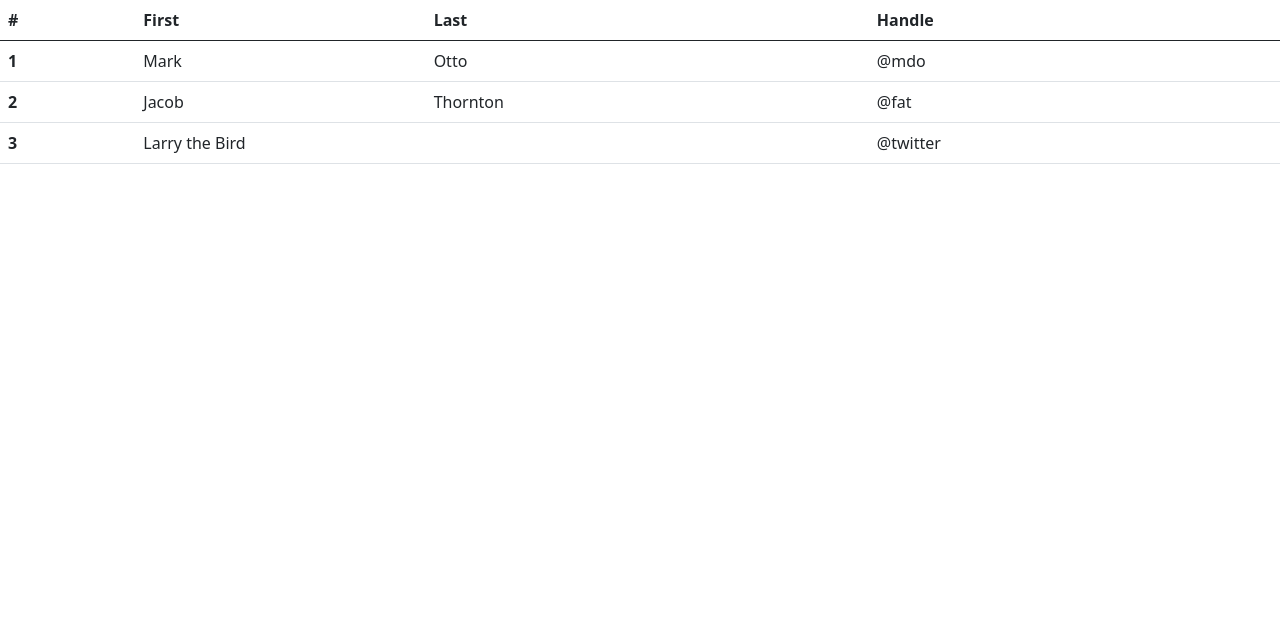
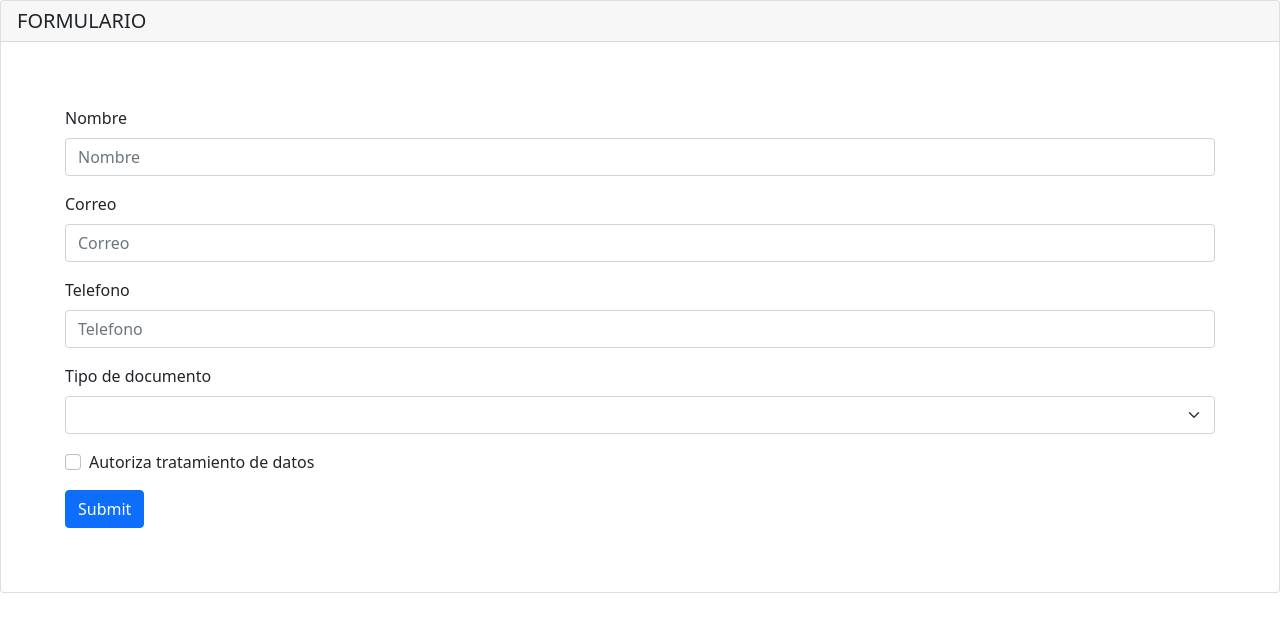
Before and after one commit to CS-III/JVR-PRACTICE, a plain HTML site: page index.html in a window 1280 px wide. Drawn offline with nearby package versions, Linux system fonts and the light colour scheme.

Commit message:
ajuste
se agrego un formulario sencillo creado con bootstrap

```diff
--- a/index.html
+++ b/index.html
@@ -8,34 +8,47 @@
     <link href="https://cdn.jsdelivr.net/npm/bootstrap@5.0.2/dist/css/bootstrap.min.css" rel="stylesheet" integrity="sha384-EVSTQN3/azprG1Anm3QDgpJLIm9Nao0Yz1ztcQTwFspd3yD65VohhpuuCOmLASjC" crossorigin="anonymous">
 </head>
 <body>
-    <table class="table">
-        <thead>
-          <tr>
-            <th scope="col">#</th>
-            <th scope="col">First</th>
-            <th scope="col">Last</th>
-            <th scope="col">Handle</th>
-          </tr>
-        </thead>
-        <tbody>
-          <tr>
-            <th scope="row">1</th>
-            <td>Mark</td>
-            <td>Otto</td>
-            <td>@mdo</td>
-          </tr>
-          <tr>
-            <th scope="row">2</th>
-            <td>Jacob</td>
-            <td>Thornton</td>
-            <td>@fat</td>
-          </tr>
-          <tr>
-            <th scope="row">3</th>
-            <td colspan="2">Larry the Bird</td>
-            <td>@twitter</td>
-          </tr>
-        </tbody>
-      </table>
+
+<div class="card ">
+  <h5 class="card-header">FORMULARIO</h5>
+  <div class="card-body">
+    <form action="/send-mensaje" method="post" >
+     <div class="p-5">
+        <div class="mb-3">
+            <label  class="form-label">Nombre</label>
+            <input type="text" id="disabledTextInput" class="form-control" placeholder="Nombre">
+        </div>
+        <div class="mb-3">
+          <label  class="form-label">Correo</label>
+          <input type="text" id="disabledTextInput" class="form-control" placeholder="Correo">
+        </div>
+        <div class="mb-3">
+          <label  class="form-label">Telefono</label>
+          <input type="text" id="disabledTextInput" class="form-control" placeholder="Telefono">
+        </div>
+          <div class="mb-3">
+            <label for="disabledSelect" class="form-label">Tipo de documento</label>
+            <select id="disabledSelect" class="form-select" placeholder="Tipo de documento">
+              <option></option>
+              <option>Cedula</option>
+              <option>Pasaporte</option>
+              <option>Tarjeta de identidad</option>
+              <option>Otro...<option>
+            </select>
+          </div>
+          <div class="mb-3">
+            <div class="form-check">
+              <input class="form-check-input" type="checkbox" >
+              <label class="form-check-label" >
+                Autoriza tratamiento de datos
+              </label>
+            </div>
+          </div>
+          <button type="submit" class="btn btn-primary">Submit</button>
+      </div>
+
+    </form>
+  </div>
+</div>
 </body>
 </html>
```
